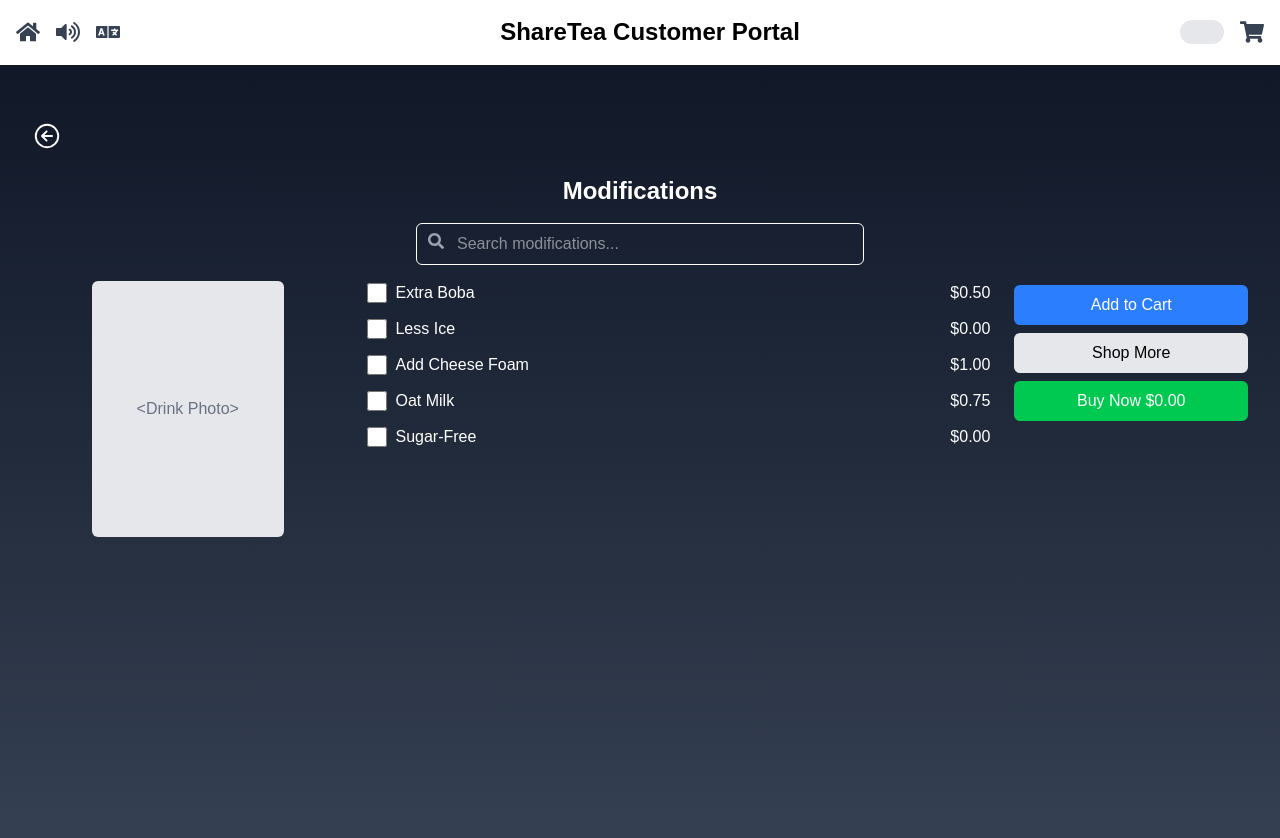
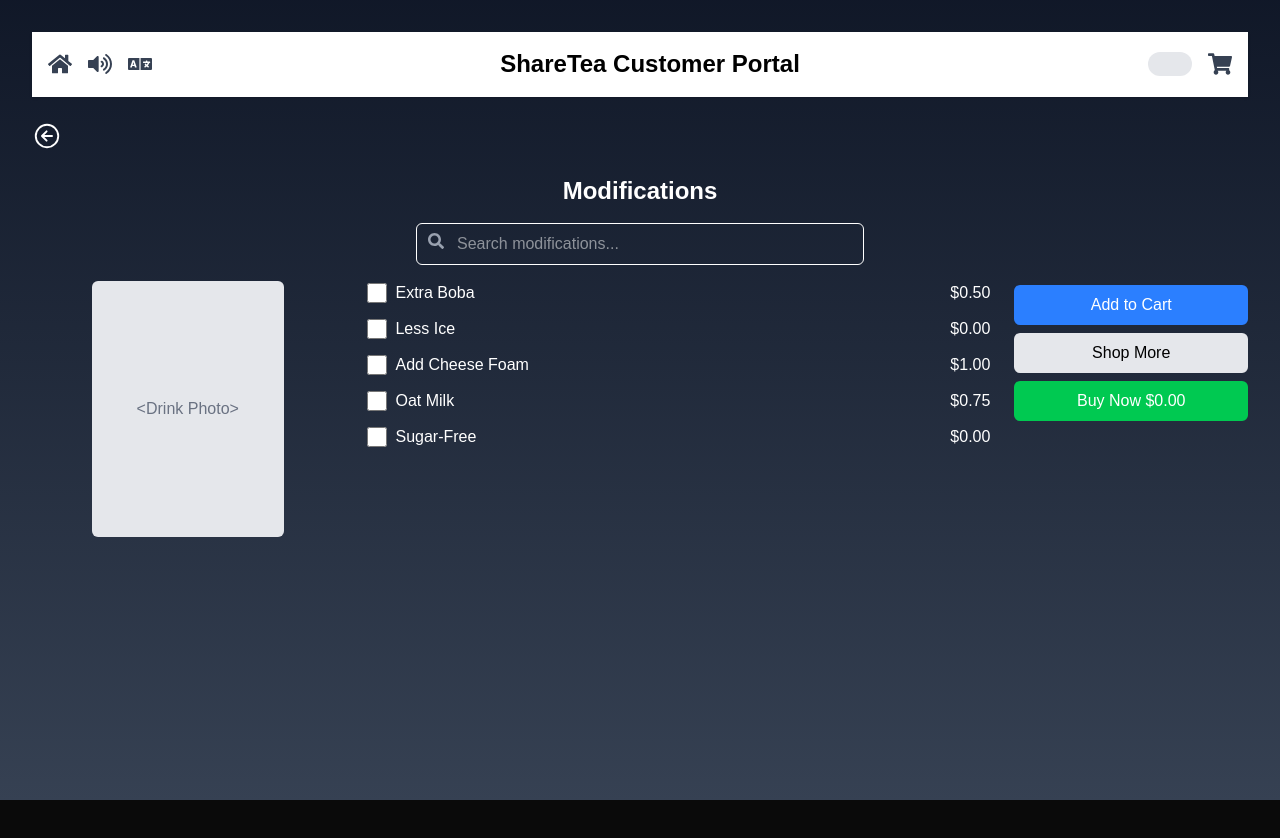
Before and after one commit to chreamy/331deploy, a Next.js app in the folder frontend/: page /customer/modifications in a window 1280 px wide. Shown: the top 838 px of the page. After the commit the page ends 800 px from the top, so only its background shows below. Built offline with nearby package versions, Linux system fonts and the light colour scheme.

Commit message:
manager view support

```diff
--- a/frontend/src/app/customer/cart/page.jsx
+++ b/frontend/src/app/customer/cart/page.jsx
@@ -1,6 +1,7 @@
 "use client";
 import { useState } from "react";
 import { useRouter } from "next/navigation";
+import Nav from "@/app/nav";
 
 export default function OrderCart() {
     const router = useRouter();
@@ -40,6 +41,7 @@
 
     return (
         <div>
+            <Nav userRole="customer" />
             {/* Back Button */}
             <button onClick={() => router.back()}> Back</button>
 
--- a/frontend/src/app/customer/category-drink/page.jsx
+++ b/frontend/src/app/customer/category-drink/page.jsx
@@ -10,6 +10,7 @@
     FaLanguage,
 } from "react-icons/fa";
 import { SERVER } from "@/app/const";
+import Nav from "@/app/nav";
 
 // Converts "Classic Milk Tea" => "classic_milk_tea"
 function toSnakeCase(str) {
@@ -50,6 +51,7 @@
 
     return (
         <div className="min-h-screen bg-gradient-to-b from-gray-900 to-gray-700 p-4 md:p-8">
+            <Nav userRole="customer" />
             {/* Back Button */}
             <div className="mt-6">
                 <IoArrowBackCircleOutline
--- a/frontend/src/app/customer/menu/page.jsx
+++ b/frontend/src/app/customer/menu/page.jsx
@@ -1,6 +1,7 @@
 "use client";
 import { SERVER } from "@/app/const";
 import { useEffect, useState } from "react";
+import Nav from "@/app/nav";
 
 export default function BubbleTeaShop() {
     // State to store data that will be needed
@@ -24,6 +25,7 @@
 
     return (
         <div className="min-h-screen bg-gradient-to-b from-gray-900 to-gray-700 p-4 md:p-8">
+            <Nav userRole="customer" />
             {/* Category Header */}
             <h2 className="text-2xl font-bold mt-6 mb-4 text-center text-white">
                 Select a Category
--- a/frontend/src/app/customer/modifications/page.jsx
+++ b/frontend/src/app/customer/modifications/page.jsx
@@ -9,6 +9,7 @@
     FaSearch,
     FaLanguage,
 } from "react-icons/fa";
+import Nav from "@/app/nav";
 
 export default function DrinkDetails() {
     const router = useRouter(); // Initialize useRouter
@@ -42,6 +43,7 @@
 
     return (
         <div className="min-h-screen bg-gradient-to-b from-gray-900 to-gray-700 p-4 md:p-8">
+            <Nav userRole="customer" />
             {/* Back Button */}
             <div className="mt-6">
                 <IoArrowBackCircleOutline className="text-3xl cursor-pointer"
--- a/frontend/src/app/layout.jsx
+++ b/frontend/src/app/layout.jsx
@@ -5,7 +5,6 @@
     return (
         <html lang="en">
             <body>
-                <Nav />
                 {children}
             </body>
         </html>
--- a/frontend/src/app/nav.jsx
+++ b/frontend/src/app/nav.jsx
@@ -2,8 +2,10 @@
 import React from "react";
 import { FaHome, FaVolumeUp, FaShoppingCart, FaLanguage } from "react-icons/fa";
 
-const Nav = () => {
+const Nav = ({ userRole }) => {
+    if (userRole === "customer") {
         return (
+          <nav>
             <header className="w-full border-b p-4 flex items-center justify-between bg-white shadow-sm">
               {/* Left Icons */}
               <div className="flex items-center gap-4">
@@ -30,6 +32,7 @@
                 </button>
               </div>
 
+              {/* Center Title */}
               <h1 className="text-xl sm:text-2xl font-semibold text-center text-black flex-1">
                 ShareTea Customer Portal
               </h1>
@@ -51,7 +54,13 @@
                 </button>
               </div>
             </header>
+          </nav>
         );
+      }
+
+    else if (userRole === "manager") {
+        // do something
+    }
 };
 
 export default Nav;
--- a/frontend/src/app/page.jsx
+++ b/frontend/src/app/page.jsx
@@ -1,5 +1,6 @@
 "use client";
 import { useState, useEffect } from "react";
+import Nav from "@/app/nav";
 
 export default function BubbleTeaShop() {
     const [search, setSearch] = useState("");
@@ -105,6 +106,16 @@
                 </a>
             </div>
 
+            {/* Start Order Button */}
+            <div className="text-center mb-8">
+                <a href="/customer/menu">
+                <button className="text-4xl font-bold px-25 py-10 bg-green-500 text-white rounded-xl shadow-md
+                                hover:scale-105 hover:shadow-xl transition-transform">
+                    Placeholder Manager Login
+                    </button>
+                </a>
+            </div>
+
             {/* Weather Section */}
             <div className="text-center mb-2">
                 {weather ? (
```
Lines whose indentation alone changed are shown as unchanged.
